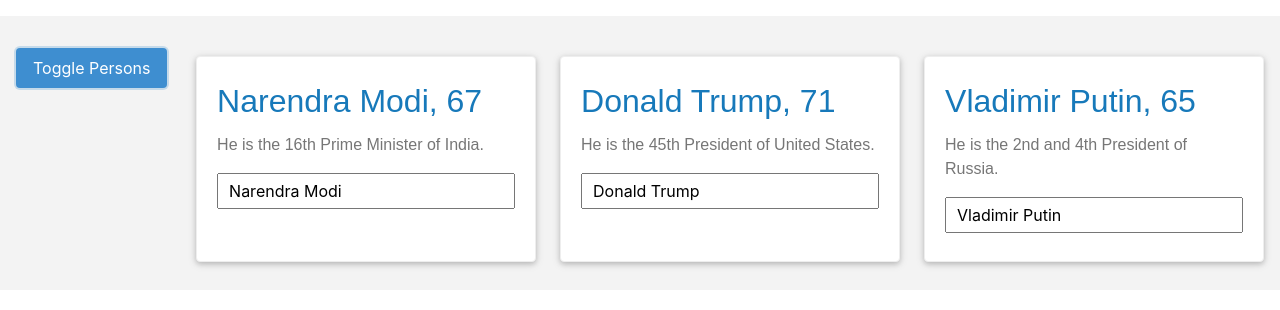
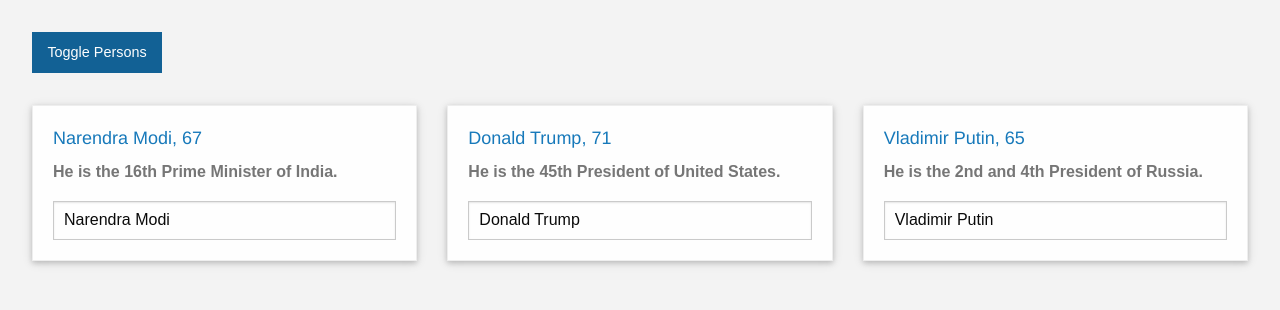
Before and after one commit to IamManchanda/react-app, a React app: page / in a window 1280 px wide. Both pictures are taken after a click on the button "Toggle Persons". Built offline with nearby package versions, Linux system fonts and the light colour scheme.

Commit message:
Refine Scoped Sass/CSS... Its working!

```diff
--- a/package.json
+++ b/package.json
@@ -1,5 +1,5 @@
 {
-  "name": "react-101",
+  "name": "react-app",
   "version": "0.1.0",
   "private": true,
   "dependencies": {
--- /dev/null
+++ b/public/css/components/scoped.css
@@ -0,0 +1,5 @@
+.scoped {
+  background: #f3f3f3;
+  padding: 1rem 1rem 3rem; }
+  .scoped button {
+    margin-top: 1.5rem; }
--- a/public/index.html
+++ b/public/index.html
@@ -6,18 +6,10 @@
     <meta name="theme-color" content="#000000">
     <link rel="manifest" href="%PUBLIC_URL%/manifest.json">
     <link rel="shortcut icon" href="%PUBLIC_URL%/favicon.ico">
-    <!-- Just for demo - start -->
-    <link rel="stylesheet" href="https://cdnjs.cloudflare.com/ajax/libs/bulma/0.6.1/css/bulma.min.css">
-    <style>
-      .container {
-        margin-top: 1rem;
-      }
-      .column {
-        margin-left: 0.625rem;
-        margin-right: 0.625rem;
-      }
-    </style>
-    <!-- Just for demo - end -->
+    <!-- Demo - start | Just for laying out grid and Card.
+    -->
+    <link rel="stylesheet" href="https://cdnjs.cloudflare.com/ajax/libs/foundation/6.4.3/css/foundation.css">
+    <!-- Demo - end -->
     <link rel="stylesheet" href="%PUBLIC_URL%/css/styles.css">
     <title>React App</title>
   </head>
--- a/src/boilerplate/base/_styles.scss
+++ b/src/base/_styles.scss
@@ -1,6 +1,2 @@
-/**
- * Styles
- */
-
 @import 'reset/reset';
 @import 'typography/typography';
--- a/src/boilerplate/_styles.scss
+++ /dev/null
@@ -1,6 +0,0 @@
-/**
- * Styles
- */
-
-// Base
-@import 'base/styles';
--- a/src/components/App.js
+++ b/src/components/App.js
@@ -1,6 +1,5 @@
 import React, { Component } from 'react';
 import AppPerson from './person/AppPerson';
-import scoped from './scoped.css';
 
 class App extends Component {
   state = {
@@ -39,7 +38,7 @@ class App extends Component {
 
     if (this.state.showPersons) {
       personsBlock = (
-        <div className="columns">
+        <div className="grid-x grid-margin-x">
           { this.state.persons.map((person, index) => {
             return (
               <AppPerson name={ person.name }
@@ -54,22 +53,22 @@ class App extends Component {
           }) }
         </div>
       );
-      toggleStateCSS.push('', 'is-info');
+      toggleStateCSS.push('', 'primary');
     } else {
-      toggleStateCSS.push('', 'is-primary');
+      toggleStateCSS.push('', 'secondary');
     }
 
     return (
-      <div className={'app ' + scoped.scoped}>
-        <div className="container">
-          <button className={'button' + toggleStateCSS.join(' ')}
+      <div className="app">
+        <div className="grid-x grid-margin-x">
+          <div className="cell">
+            <button className={'button' + toggleStateCSS.join(' ')}
                   onClick={ this.togglePersonsHandler }>
-            Toggle Persons
-          </button>
+              Toggle Persons
+            </button>
+          </div>
         </div>
-        <div className="container">
-          { personsBlock }
-        </div>
+        { personsBlock }
       </div>
     );
   }
--- a/src/components/_app.scss
+++ b/src/components/_app.scss
@@ -1,9 +1,5 @@
 .app {
-  display: flex;
-  margin: 1rem 0;
-  flex-wrap: wrap;
-
-  .columns {
-    margin-top: 0;
-  }
+  padding-top: 1rem;
+  background: #f3f3f3;
+  padding: 2rem 2rem 3rem;
 }
--- a/src/components/person/AppPerson.js
+++ b/src/components/person/AppPerson.js
@@ -1,14 +1,14 @@
 import React from 'react';
-import scoped from './scoped.scss';
+import scoped from './_scoped.scss';
 
 const AppPerson = (props) => {
   return (
-    <div className={'app-Person column card ' + scoped.appPerson}>
-      <h3 className={'app-Person_Title ' + scoped.appPersonTitle}
+    <div className={'app-Person auto cell card ' + scoped.main}>
+      <h3 className={'app-Person_Title ' + scoped.title}
           onClick={ props.clicked }>
         { props.name }, { props.age }
       </h3>
-      <p className="app-Person_Content">
+      <p className={'app-Person_Content ' + scoped.content}>
         He is the { props.children } of { props.country }.
       </p>
       <input type="text"
--- /dev/null
+++ b/src/components/person/_scoped.scss
@@ -0,0 +1,16 @@
+$boxShadowVar: 0 2px 5px 0 rgba(0, 0, 0, 0.16), 0 2px 10px 0 rgba(0, 0, 0, 0.12);
+
+// Main Block of the component
+.main {
+  margin-top: 1rem;
+  box-shadow: $boxShadowVar;
+}
+
+// All Elements within the main block
+.title {
+  font-size: 1.125rem;
+}
+
+.content {
+  font-weight: bold;
+}
--- a/src/components/person/scoped.scss
+++ /dev/null
@@ -1,9 +0,0 @@
-$boxShadowVar: 0 2px 5px 0 rgba(0, 0, 0, 0.16), 0 2px 10px 0 rgba(0, 0, 0, 0.12);
-
-.appPerson {
-  box-shadow: $boxShadowVar;
-}
-
-.appPersonTitle {
-  font-size: 2rem;
-}
--- a/src/components/scoped.css
+++ /dev/null
@@ -1,8 +0,0 @@
-.scoped {
-  background: #f3f3f3;
-  padding: 1rem 1rem 2rem;
-}
-
-.scoped button {
-  color: green;
-}
--- a/src/styles.scss
+++ b/src/styles.scss
@@ -5,7 +5,7 @@
 @import 'settings';
 
 /// Boilerplate
-@import 'boilerplate/styles';
+@import 'base/styles';
 
 /// Components
 @import 'components/app';
```
Also changed, not shown: public/css/components/person/scoped.css (+7 -3 lines), public/css/styles.css, src/base/reset/_reset.scss (renamed from src/boilerplate/base/reset/_reset.scss), src/base/typography/_typography.scss (renamed from src/boilerplate/base/typography/_typography.scss), 3 other files.
